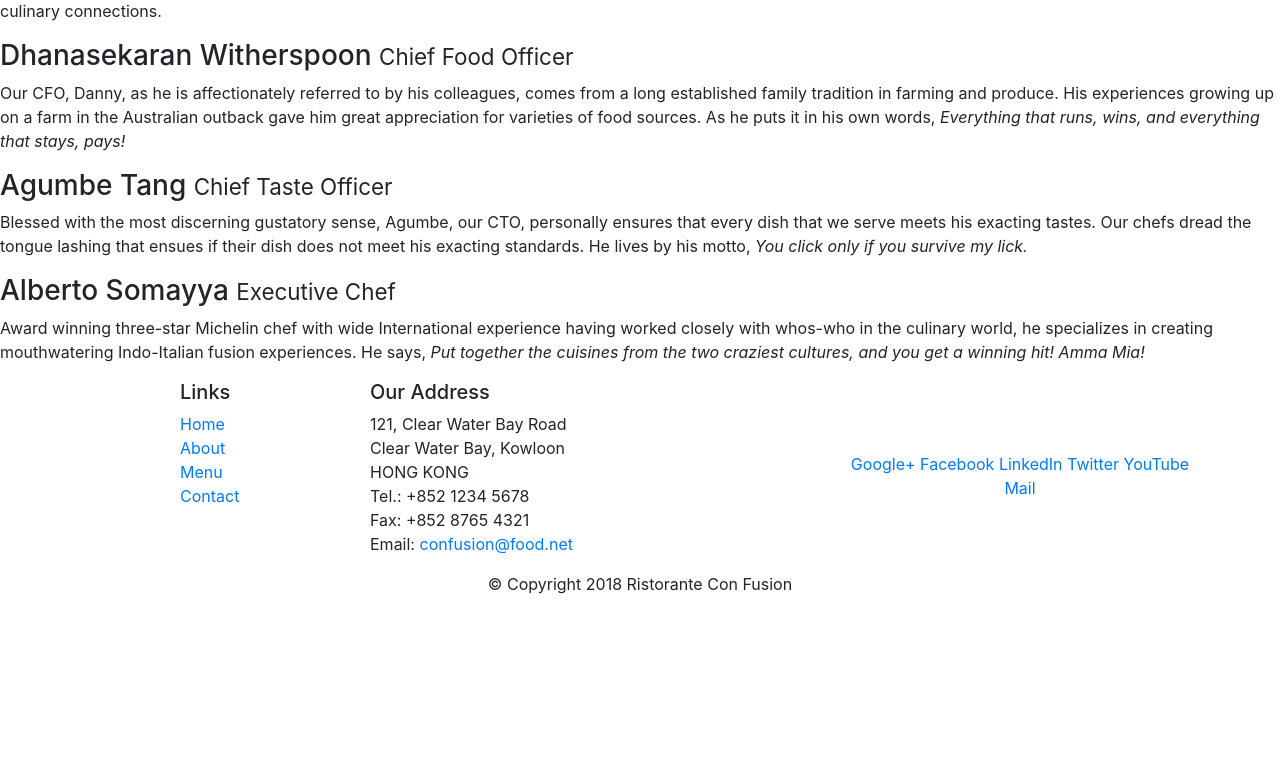
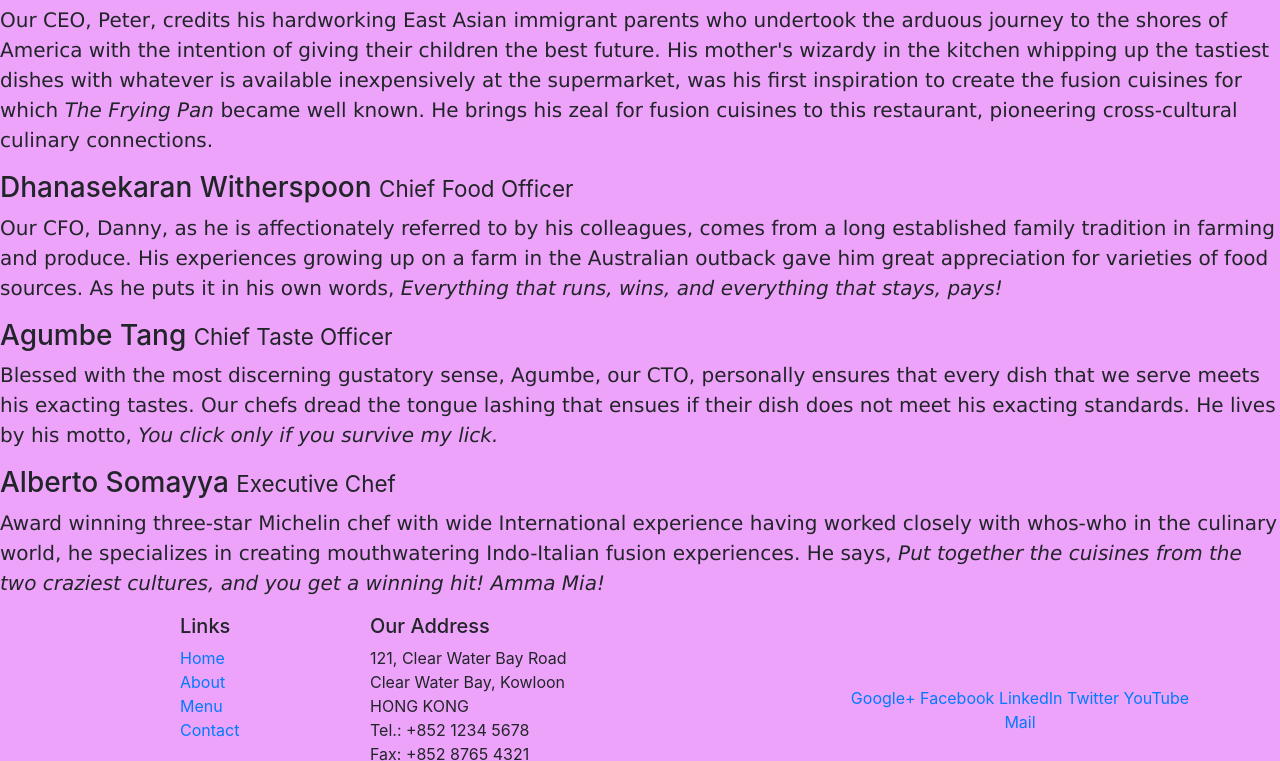
Before and after one commit to ivanjosh/Coursera-Week-1-Assignment-1, a website: page conFusion/aboutus.html in a window 1280 px wide. Shown: the part 730-1491 px from the top of the page. Before the commit the page ends 1342 px from the top, so only its background shows below. Drawn offline with nearby package versions, Linux system fonts and the light colour scheme.

Commit message:
Task 1 number 2 completed

```diff
--- a/conFusion/aboutus.html
+++ b/conFusion/aboutus.html
@@ -4,6 +4,8 @@
 <head>
 	<link rel="stylesheet" href="https://maxcdn.bootstrapcdn.com/bootstrap/4.3.1/css/bootstrap.min.css">
     <title>Ristorante Con Fusion: About Us</title>
+
+	<link rel="stylesheet" href= "style.css"/>
 
 </head>
 
--- /dev/null
+++ b/conFusion/style.css
@@ -0,0 +1,8 @@
+body{
+	background-color: #EEA3FA;
+
+	}
+	p {
+  font-family: verdana;
+  font-size: 20px;
+}
```
